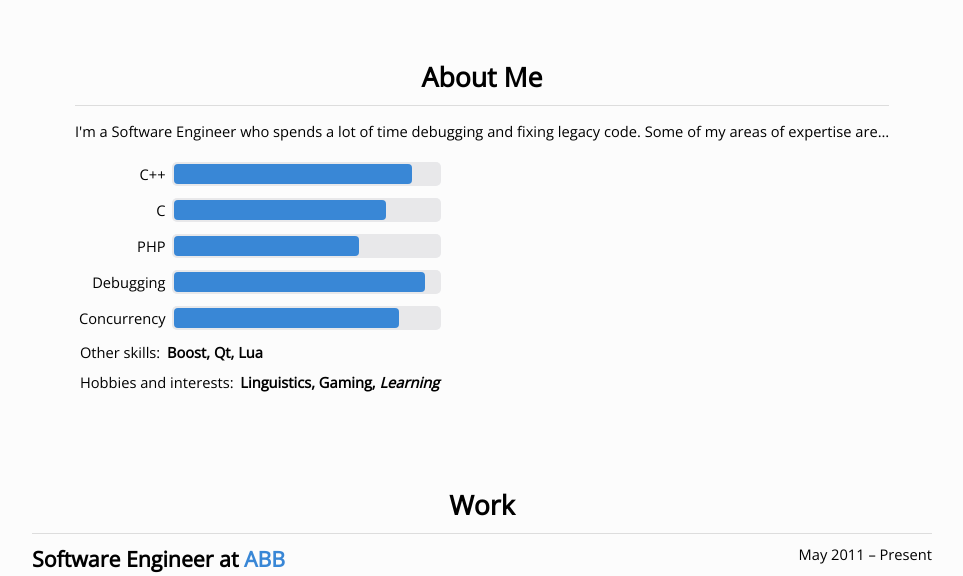
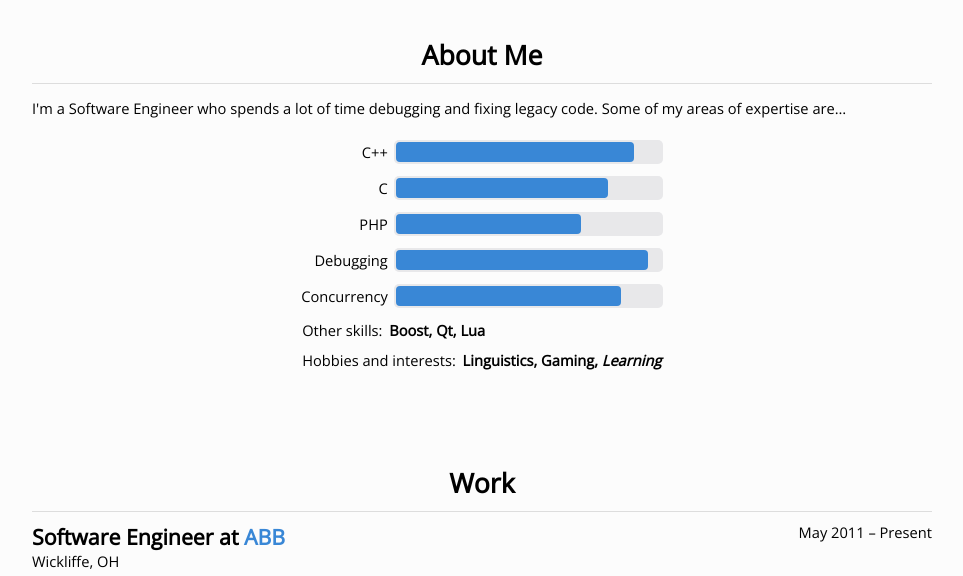
Before and after one commit to SeanCline/SeanCline.github.io, a plain HTML site: page index.html in a window 1280 px wide. Shown: the part 151-727 px from the top of the page, without its empty margins (158-1121 px from the left). Drawn offline with nearby package versions, Linux system fonts and the light colour scheme.

Commit message:
Fix formatting on the About Me section.

```diff
--- a/index.html
+++ b/index.html
@@ -38,9 +38,9 @@
 	</header>
 
 	<article id="content">
+		<h2>About Me</h2>
+		<p>I'm a Software Engineer who spends a lot of time debugging and fixing legacy code. Some of my areas of expertise are&hellip;</p>
 		<section id="about">
-			<h2>About Me</h2>
-			<p>I'm a Software Engineer who spends a lot of time debugging and fixing legacy code. Some of my areas of expertise are&hellip;</p>
 			<table id="skills">
 				<tr>
 					<td class="skill-title">C++</td>
@@ -63,14 +63,14 @@
 					<td class="skill-level"><div class="progressbar"><div class="progress-animation"><div style="width:85%"></div></div></div></td>
 				</tr>
 			</table>
-			<div>Other skills:
+			<div id="otherskills">Other skills:
 				<ul class="skill-list">
 					<li>Boost</li>
 					<li>Qt</li>
 					<li>Lua</li>
 				</ul>
 			</div>
-			<div>Hobbies and interests:
+			<div id="hobbiesandinterests">Hobbies and interests:
 				<ul class="skill-list">
 					<li>Linguistics</li>
 					<li>Gaming</li>
```
